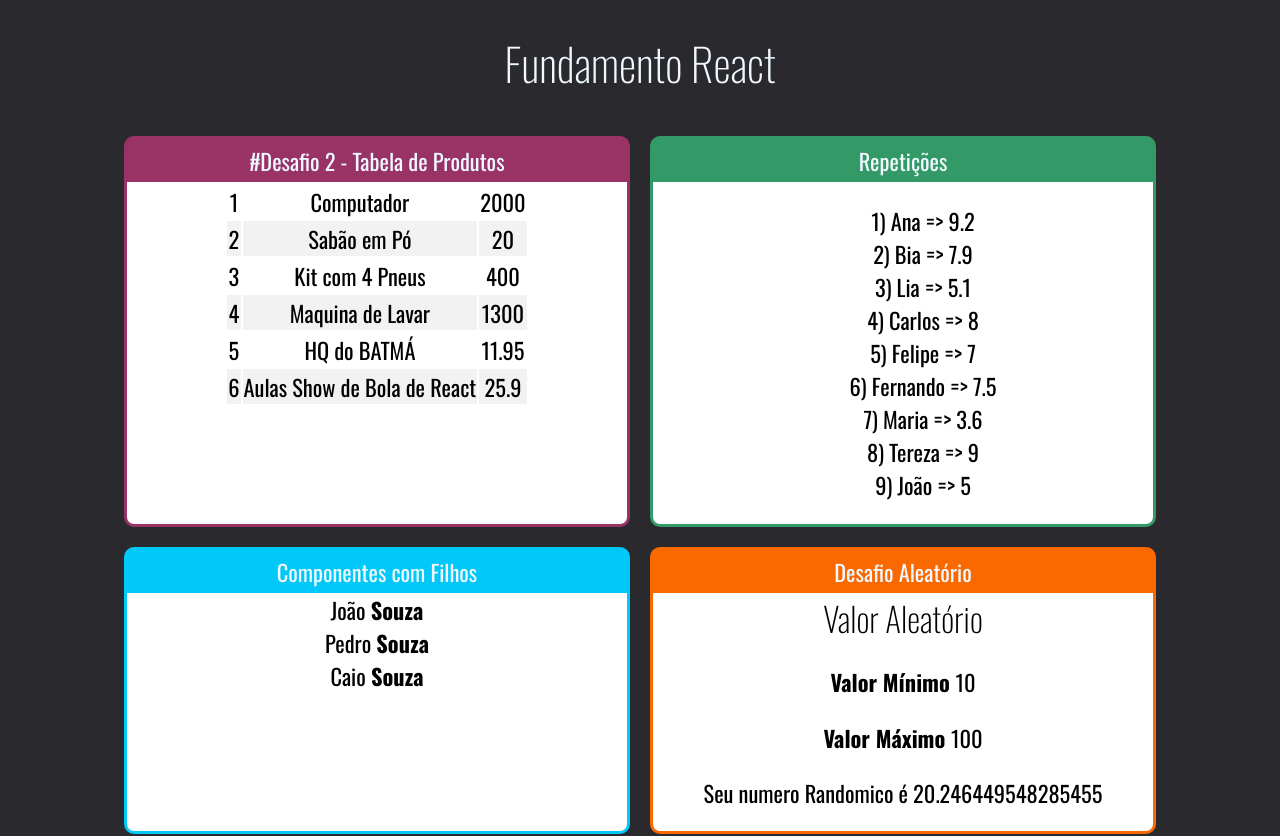
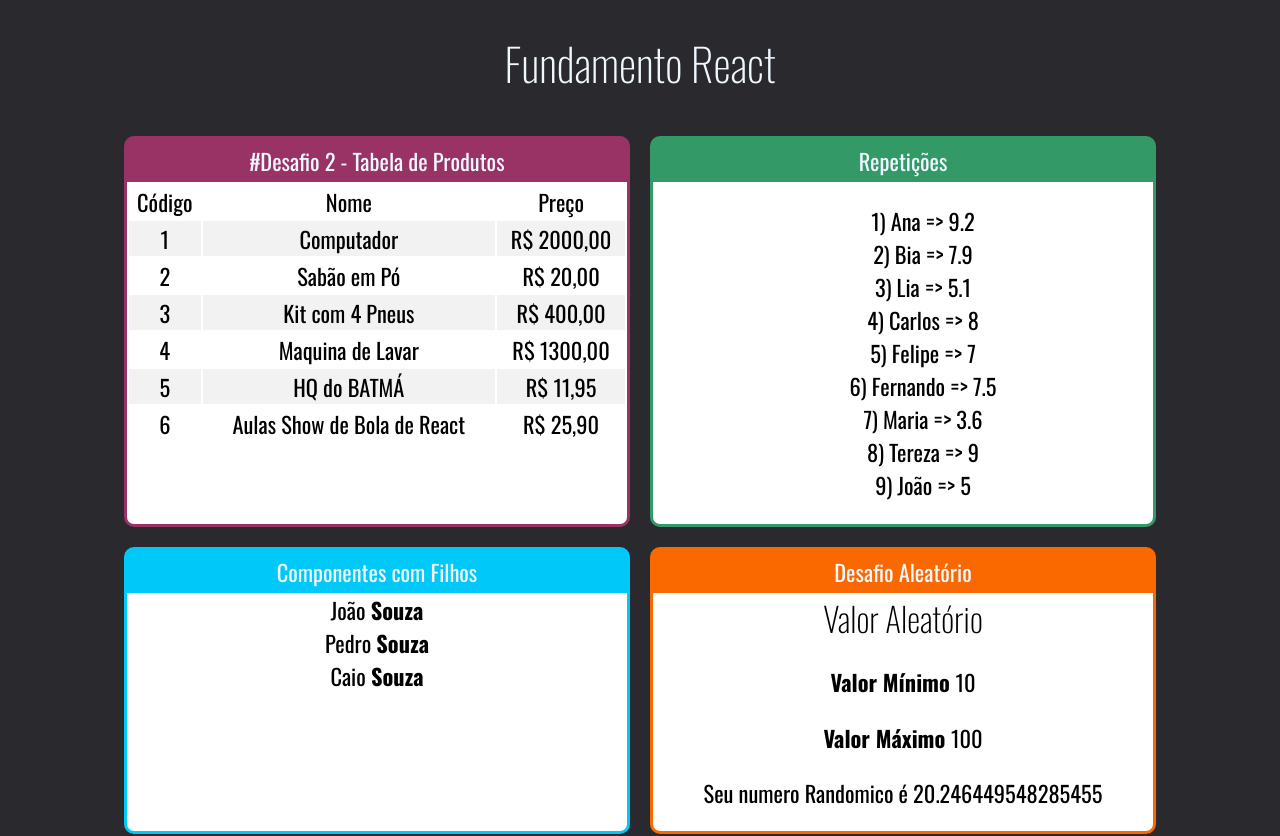
Before and after one commit to CarlosGenuino/fundamentos-react, a React (Create React App) app: page / in a window 1280 px wide. Shown: the top 836 px of the page. Built offline with nearby package versions, Linux system fonts and the light colour scheme; the HTML template or start-up script is replaced by a standard one.

Commit message:
melhoria tabela produto

```diff
--- a/src/components/repeticao/TabelaProduto.css
+++ b/src/components/repeticao/TabelaProduto.css
@@ -3,6 +3,7 @@ tr:nth-child(even) {
 }
 
 .center {
+    width: 100%;
     margin-left: auto;
     margin-right: auto;
   }
--- a/src/components/repeticao/TabelaProduto.jsx
+++ b/src/components/repeticao/TabelaProduto.jsx
@@ -9,13 +9,20 @@ export default props => {
             <tr key={produto.id}>
                 <td>{produto.id}</td>
                 <td>{produto.nome}</td>
-                <td>{produto.preco}</td>
+                <td>R$ {produto.preco.toFixed(2).replace('.', ',')}</td>
             </tr>
         )
     })
 
     return (
         <table className="center">
+            <thead>
+                <tr>
+                    <td>Código</td>
+                    <td>Nome</td>
+                    <td>Preço</td>
+                </tr>
+            </thead>
             {tableRows}
         </table>
     )
```
